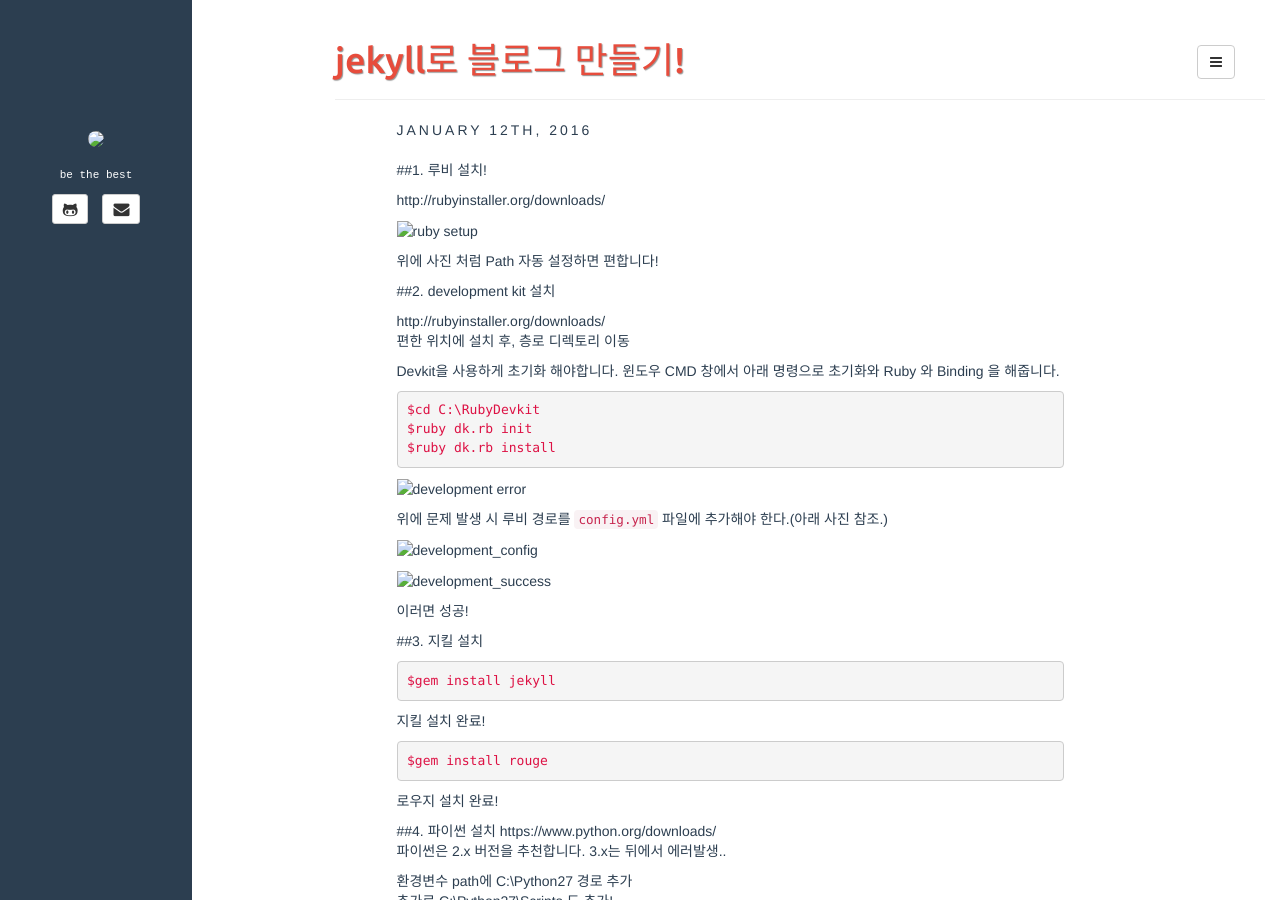
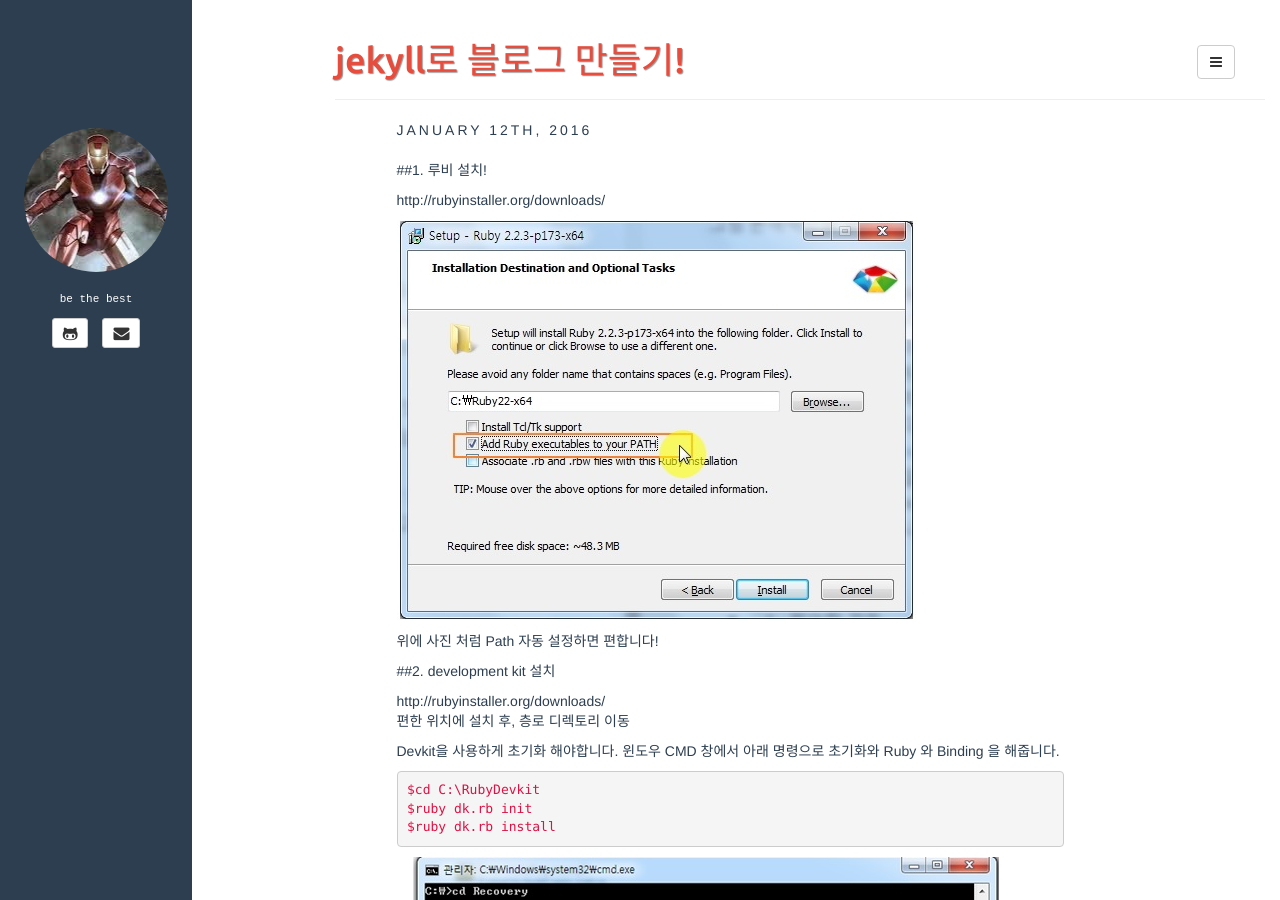
Before and after one commit to Seodj/Seodj.github.io, a Jekyll site: the page built from _posts/2016-01-12-jeckyll-blog-post.md, in a window 1280 px wide and 900 px high. Built offline with Jekyll 4.4.1, drawn with Linux system fonts in a browser that asks for light colours.

Commit message:
image path modify

```diff
--- a/_includes/sidebar.html
+++ b/_includes/sidebar.html
@@ -1,7 +1,7 @@
 <!-- sidebar.html -->
 <header class="sidebar-header" role="banner">
 	<a href="{{ site.BASE_PATH }}/">
-		<img src="../assets/profile/thumbnail.jpg" class="img-circle" />
+		<img src="{{ site.BASE_PATH }}/assets/profile/thumbnail.jpg" class="img-circle" />
 	</a>
 	<h3 class="title">
         <a href="{{ site.BASE_PATH }}/">{{ site.title }}</a>
--- a/_posts/2016-01-12-jeckyll-blog-post.md
+++ b/_posts/2016-01-12-jeckyll-blog-post.md
@@ -11,7 +11,7 @@
 
 http://rubyinstaller.org/downloads/
 
-![ruby setup]({{ site.url }}/assets/ruby_setup.jpg)
+![ruby setup]({{ site.BASE_PATH }}/assets/post/2016-01-12/ruby_setup.jpg)
 
 위에 사진 처럼 Path 자동 설정하면 편합니다!
 
@@ -31,15 +31,15 @@
 {% endhighlight %}
 
 
-![development error]({{ site.url }}/assets/development_error.jpg)
+![development error]({{ site.BASE_PATH }}/assets/post/2016-01-12/development_error.jpg)
 
 
 위에 문제 발생 시 루비 경로를 `config.yml` 파일에 추가해야 한다.(아래 사진 참조.)
 
 
- ![development_config]({{ site.url }}/assets/development_config.jpg)
+ ![development_config]({{ site.BASE_PATH }}/assets/post/2016-01-12/development_config.jpg)
 
- ![development_success]({{ site.url }}/assets/development_success.jpg)
+ ![development_success]({{ site.BASE_PATH }}/assets/post/2016-01-12/development_success.jpg)
 
 
 이러면 성공!
@@ -93,7 +93,7 @@
 $jekyll serve
 {% endhighlight %}
 
-![jekyll_serve]({{ site.url }}/assets/jekyll_serve.jpg)
+![jekyll_serve]({{ site.BASE_PATH }}/assets/post/2016-01-12/assets/jekyll_serve.jpg)
 
 Jekyll가 실행되지만 wdm 설치하라고 나옵니다.
 
@@ -143,7 +143,7 @@
 
 다시 jekyll 실행
 
-![jekyll_error]({{ site.url }}/assets/jekyll_error.jpg)
+![jekyll_error]({{ site.BASE_PATH }}/assets/post/2016-01-12/jekyll_error.jpg)
 
 
 위에 오류 발생 시, 아래 명령어로 설치
@@ -152,7 +152,7 @@
 $gem install pygments.rb
 {% endhighlight %}
 
-![jekyll_error2]({{ site.url }}/assets/jekyll_error2.jpg)
+![jekyll_error2]({{ site.BASE_PATH }}/assets/post/2016-01-12/jekyll_error2.jpg)
 
 
 위 에러 시 pygments를 재설치 해본다.
@@ -165,14 +165,14 @@
 http://127.0.0.1:4000/
 다음과 같이 나오면 성공
 
-![jekyll_success]({{ site.url }}/assets/jekyll_success.jpg)
+![jekyll_success]({{ site.BASE_PATH }}/assets/post/2016-01-12/jekyll_success.jpg)
 
 
 ##8. git 설치
 http://git-scm.com/download/win
 github에서 레퍼지토리 새로 생성
 
-![git_setup]({{ site.url }}/assets/git_setup.jpg)
+![git_setup]({{ site.BASE_PATH }}/assets/post/2016-01-12/git_setup.jpg)
 
 git 설치하고 본인이 만든 C:\jekyll\github아이디.github.io 디렉토리 이동 후,
 
```
Also changed, not shown: _posts/2016-01-15-ToastUI-post.md (+1 -1 lines), assets/post/2016-01-12/development_config.jpg (renamed from assets/post/development_config.jpg), assets/post/2016-01-12/development_error.jpg (renamed from assets/post/development_error.jpg), assets/post/2016-01-12/development_success.jpg (renamed from assets/post/development_success.jpg), assets/post/2016-01-12/git_setup.jpg (renamed from assets/post/git_setup.jpg), assets/post/2016-01-12/jekyll_error.jpg (renamed from assets/post/jekyll_error.jpg), assets/post/2016-01-12/jekyll_error2.jpg (renamed from assets/post/jekyll_error2.jpg), assets/post/2016-01-12/jekyll_serve.jpg (renamed from assets/post/jekyll_serve.jpg), assets/post/2016-01-12/jekyll_success.jpg (renamed from assets/post/jekyll_success.jpg), assets/post/2016-01-12/ruby_setup.jpg (renamed from assets/post/ruby_setup.jpg), assets/post/2016-01-15/calendar.jpg (renamed from assets/post/calendar.JPG).
